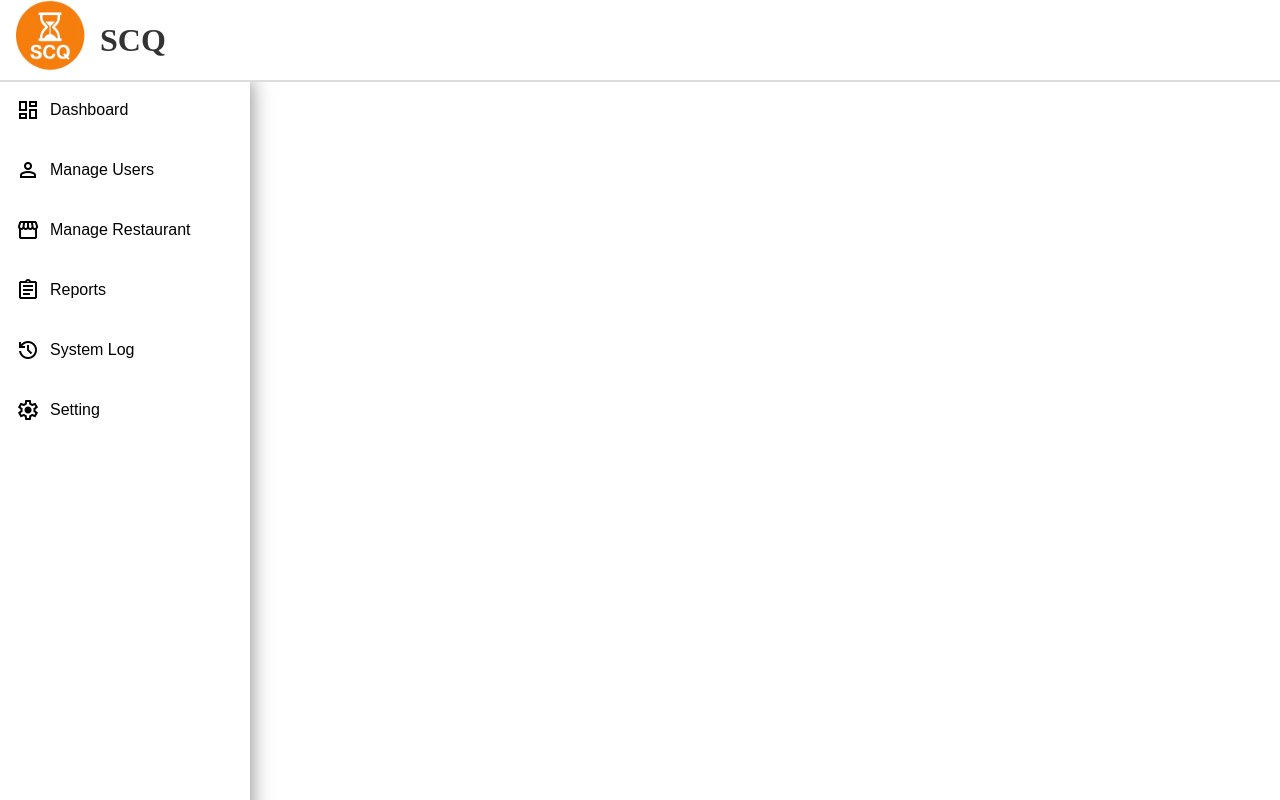
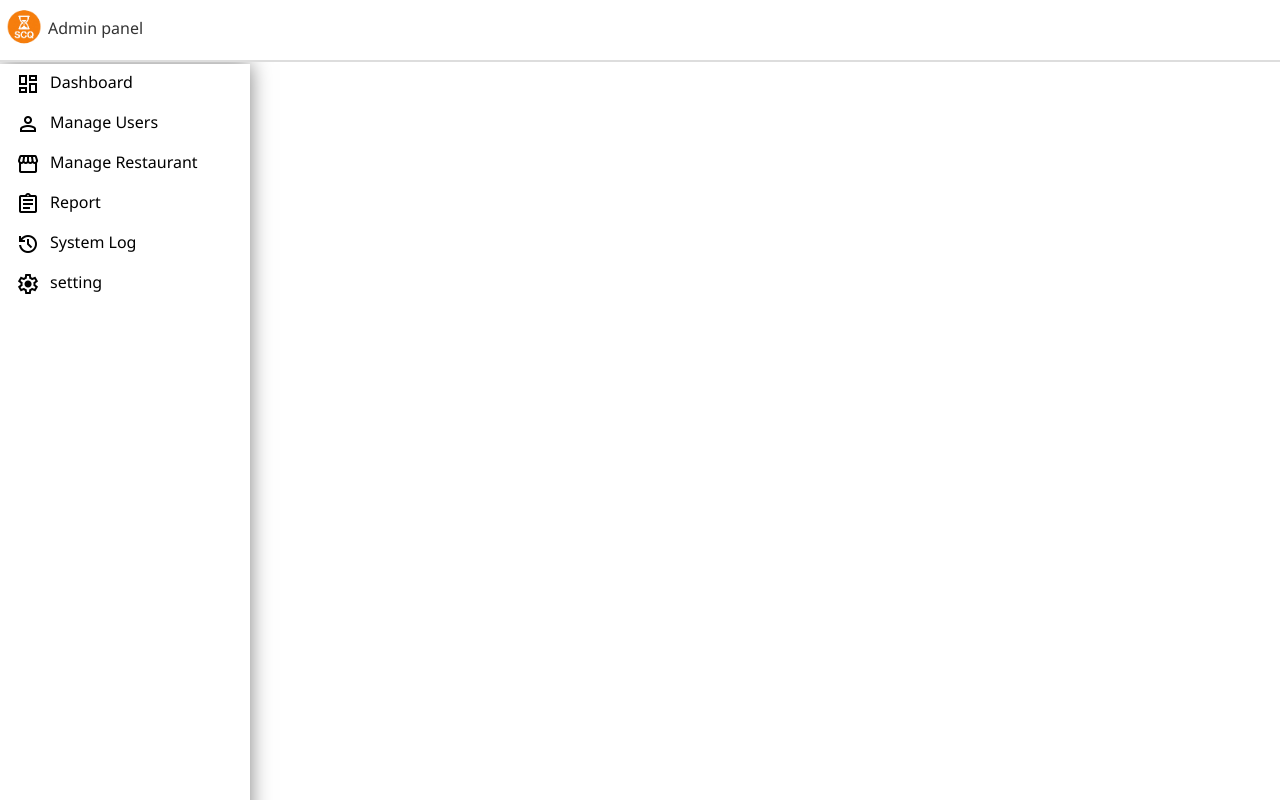
Before and after one commit to techasit5415/SCQ, a SvelteKit app: page /homeadmin in a window 1280 px wide. Built offline with nearby package versions, Linux system fonts and the light colour scheme.

Commit message:
update font and style in app.html and homeadmin page

```diff
--- a/src/app.html
+++ b/src/app.html
@@ -11,3 +11,4 @@
 	</body>
 </html>
 <link rel="stylesheet" href="https://fonts.googleapis.com/css2?family=Material+Symbols+Outlined:opsz,wght,FILL,GRAD@24,400,0,0" />
+<link href='https://fonts.googleapis.com/css?family=Noto Sans Thai' rel='stylesheet'>
--- a/src/routes/homeadmin/+page.svelte
+++ b/src/routes/homeadmin/+page.svelte
@@ -1,7 +1,7 @@
 <script>
     function restaurantMenu() {
         var x = document.getElementById("hiddenbar-container");
-        if(x) {
+        if (x) {
             if (x.style.display === "none" || x.style.display === "") {
                 x.style.display = "block";
             } else {
@@ -14,36 +14,40 @@
 <div id="menubar" class="menubar">
     <button type="button">
         <span class="material-symbols-outlined">dashboard</span>
-        Dashboard
+        <span class="btn-text">Dashboard</span>
     </button>
-    <button type="button"><span class="material-symbols-outlined">
-person
-</span>Manage Users</button>
-    <button type="button" on:click={restaurantMenu}><span class="material-symbols-outlined">
-storefront
-</span>Manage Restaurant</button>
+    <button type="button"
+        ><span class="material-symbols-outlined"> person </span><span class="btn-text">Manage Users</span></button
+    >
+    <button type="button" on:click={restaurantMenu}
+        ><span class="material-symbols-outlined"> storefront </span><span class="btn-text">Manage Restaurant</span></button
+    >
     <label id="hiddenbar-container">
-        <button type="button" class="restaurant">Restaurant1</button>
-        <button type="button" class="restaurant">Restaurant2</button>
-        <button type="button" class="restaurant">Restaurant3</button>
+        <button type="button" class="restaurant"><span class="btn-text">Restaurant2</span></button>
+        <button type="button" class="restaurant"><span class="btn-text">Restaurant2</span></button>
+        <button type="button" class="restaurant"><span class="btn-text">Restaurant3</span></button>
     </label>
-    <button type="button"><span class="material-symbols-outlined">
+    <button type="button"
+        ><span class="material-symbols-outlined">
             assignment
-</span>Reports</button>
-    <button type="button"><span class="material-symbols-outlined">
-history
-</span>System Log</button>
-    <button type="button"><span class="material-symbols-outlined">
+        </span><span class="btn-text">Report</span></button
+    >
+    <button type="button"
+        ><span class="material-symbols-outlined"> history </span><span class="btn-text">System Log</span></button
+    >
+    <button type="button"
+        ><span class="material-symbols-outlined">
             settings
-</span>Setting</button>
+        </span><span class="btn-text">setting</span></button
+    >
 </div>
 
 <div class="header">
     <div class="photo">
-        <img src="/Photo/Icon.png" alt="icon">
+        <img src="/Photo/Icon.png" alt="icon" />
     </div>
     <div class="headtext">
-        <h1>SCQ</h1>
+        <h1>Admin panel</h1>
     </div>
 </div>
 
@@ -51,16 +55,22 @@ settings
     /* Icon  */
     .material-symbols-outlined {
         font-variation-settings:
-  'FILL' 0,
-  'wght' 400,
-  'GRAD' 0,
-  'opsz' 24;
+            "FILL" 0,
+            "wght" 400,
+            "GRAD" 0,
+            "opsz" 24;
         margin-right: 10px;
+
     }
-
+    .btn-text {
+        font-family: "Noto Sans Thai";
+        font-size: 16px;
+        font-weight: 400;
+        line-height: 19.2px;
+    }
     .header {
         display: flex;
-        height: 10%;
+        height: 60px;
         width: 100%;
         border-bottom: 2px solid rgb(221, 221, 221);
         background: white;
@@ -71,17 +81,17 @@ settings
     }
 
     .icon-menu {
-        width: 50px;
-        height: 50px;
+        width: 10px;
+        height: 10px;
     }
 
     .menubar {
-        height: 100%;
+        height: 120%;
         width: 250px;
         box-shadow: 0 0 20px rgba(0, 0, 0, 0.5);
         background: white;
         position: fixed;
-        top: 10%;
+        top: 8%;
         left: 0;
     }
 
@@ -97,7 +107,7 @@ settings
         display: flex;
         align-items: center;
         text-align: left;
-        height: 60px;
+        height: 40px;
         width: 100%;
         padding: 1rem;
         background-color: rgb(255, 255, 255);
@@ -109,6 +119,11 @@ settings
 
     h1 {
         color: #333;
+        font-family: "Noto Sans Thai";
+        font-size: 16px;
+        font-style: regular;
+        font-weight: 400;
+        line-height: 19.2px;
     }
 
     button:hover {
@@ -116,16 +131,15 @@ settings
     }
 
     .photo img {
-        width: 100px;
-        height: 100px;
+        width: 48px;
+        height: auto;
     }
 
     .material-symbols-outlined {
         font-variation-settings:
-  'FILL' 0,
-  'wght' 400,
-  'GRAD' 0,
-  'opsz' 24
+            "FILL" 0,
+            "wght" 400,
+            "GRAD" 0,
+            "opsz" 24;
     }
-
 </style>
```
Lines whose indentation alone changed are shown as unchanged.
